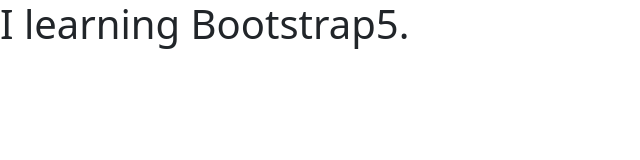
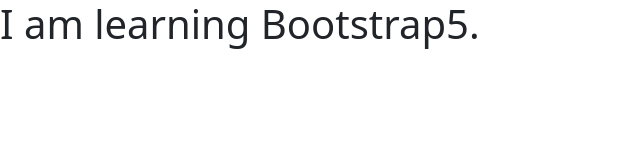
Before and after one commit to subir20/Codeing-Practice, a plain HTML site: page index.html in a window 1280 px wide. Shown: the whole page, without its empty margins (0-640 px from the left). Drawn offline with Linux system fonts and the light colour scheme.

Commit message:
create h1

```diff
--- a/index.html
+++ b/index.html
@@ -10,7 +10,7 @@
 </head>
 <body>
 
-<h1>I learning Bootstrap5.</h1>
+<h1>I am learning Bootstrap5.</h1>
 
 </body>
 </html>
```
